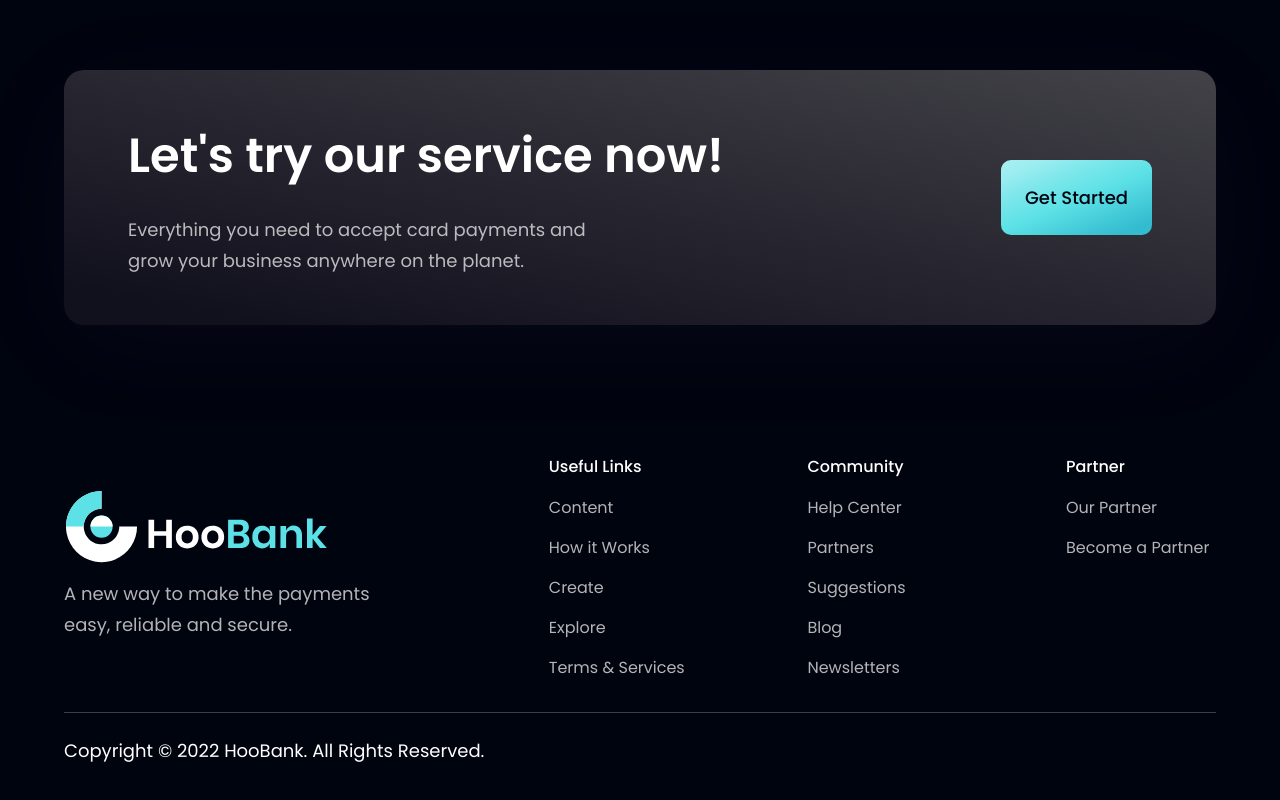
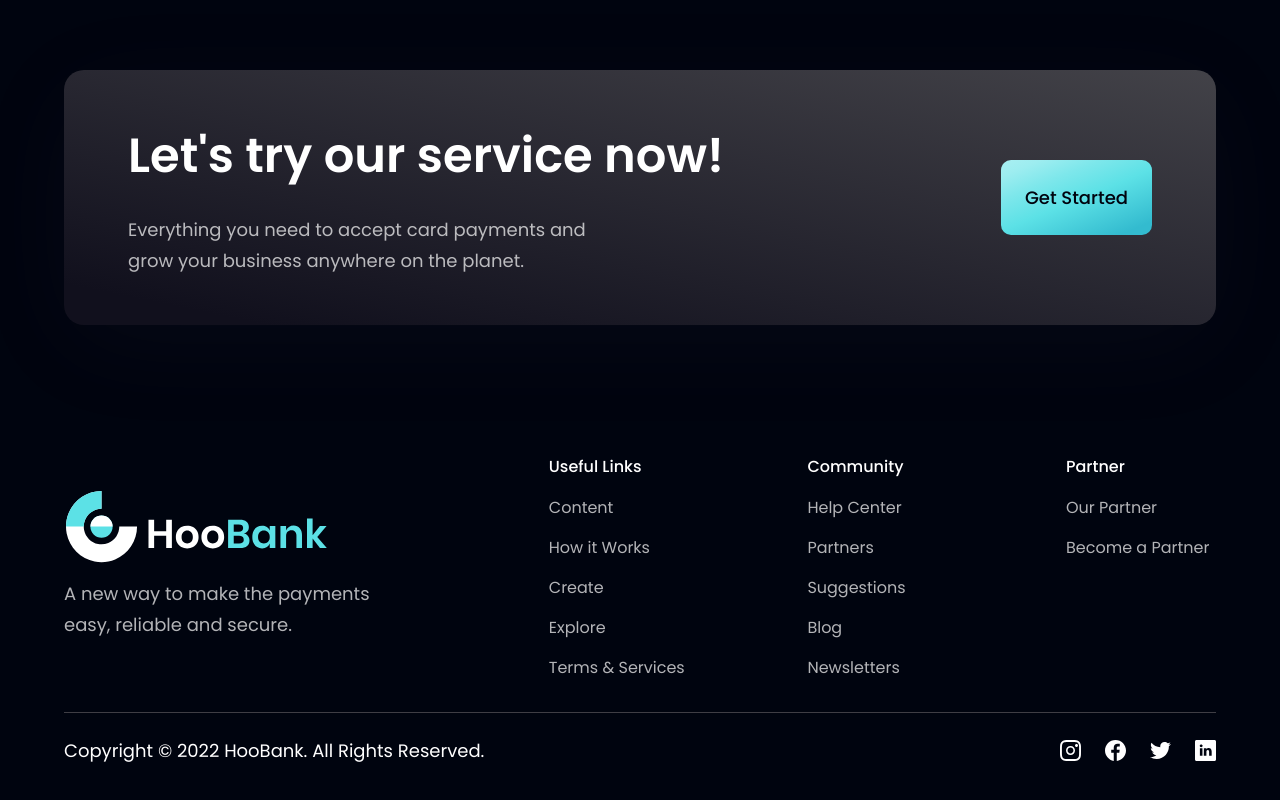
Before and after one commit to ZroC00l/banking_world, a React (Vite) app: page / in a window 1280 px wide. Shown: the part 4152-4952 px from the top of the page. Built offline with nearby package versions, Linux system fonts and the light colour scheme.

Commit message:
footer update

```diff
--- a/src/components/Clients.jsx
+++ b/src/components/Clients.jsx
@@ -3,7 +3,7 @@ import styles from "../styles";
 import { clients } from "../constants";
 
 const Clients = () => (
-  <section className={`${styles.flexCenter} my-4`}>
+  <section className={`${styles.flexCenter} my-4`} id="clients">
     <div className={`${styles.flexCenter} flex-wrap w-full`}>
       {clients.map((client) => (
         <div
--- a/src/components/Footer.jsx
+++ b/src/components/Footer.jsx
@@ -48,9 +48,17 @@ const Footer = () => (
         Copyright &copy; 2022 HooBank. All Rights Reserved.
       </p>
       <div className="flex flex-row md:mt-0 mt-6">
-        {socialMedia.map((social, index) => {
-          <img key={social.id} src={social.icon} alt={social.id} />;
-        })}
+        {socialMedia.map((social, index) => (
+          <img
+            key={social.id}
+            src={social.icon}
+            alt={social.id}
+            className={`w-[21px] h-[21px] object-contain cursor-pointer ${
+              index !== socialMedia.length - 1 ? "mr-6" : "mr-0"
+            }`}
+            onClick={() => window.open(social.link)}
+          />
+        ))}
       </div>
     </div>
   </section>
```
